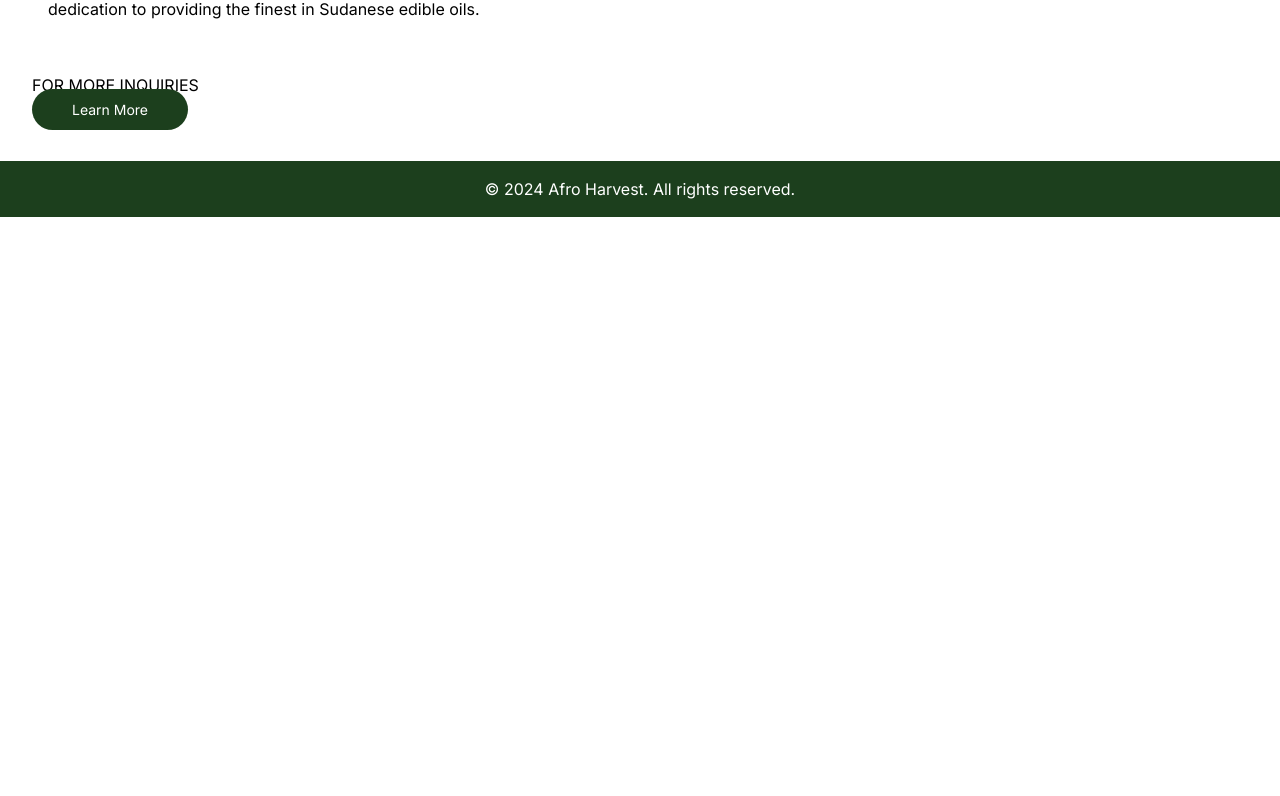
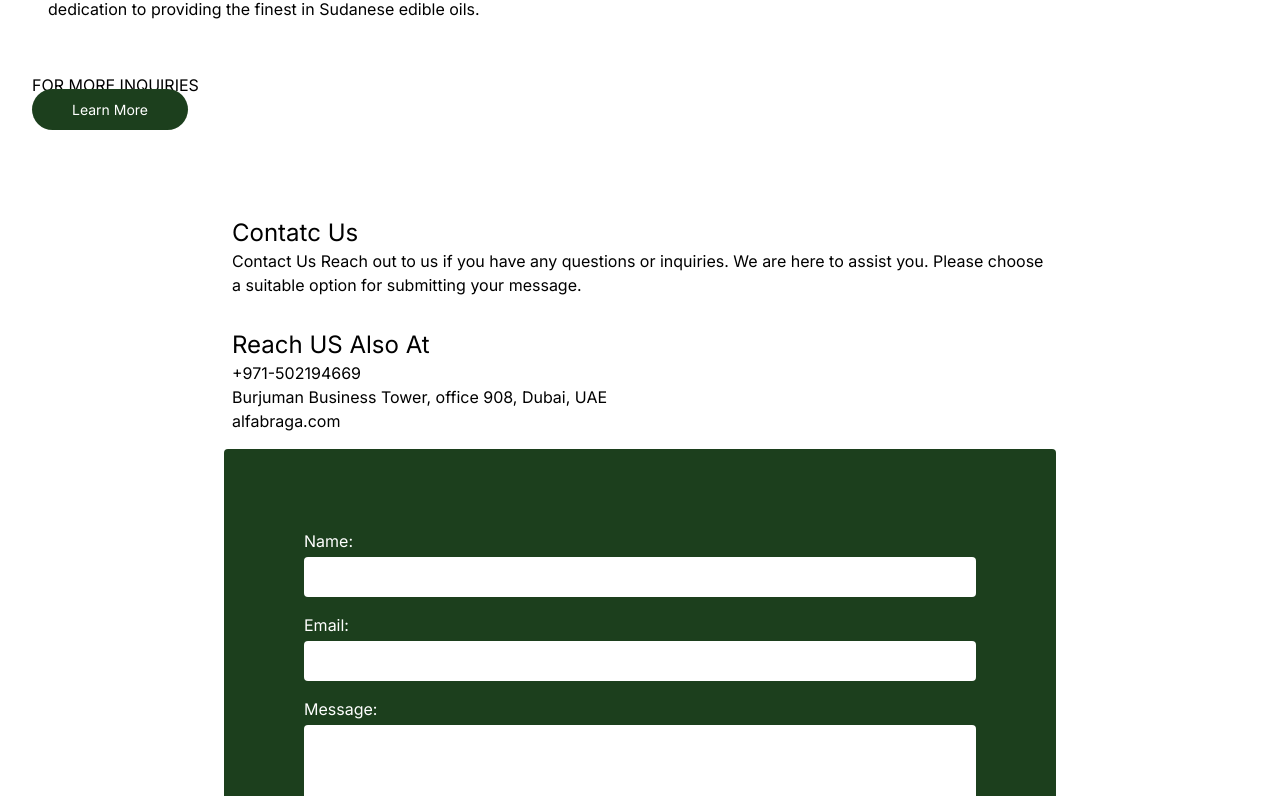
Before and after one commit to IrfanG-cloud/afroharvest, a Next.js app: page /product in a window 1280 px wide. Shown: the part 2064-2860 px from the top of the page. Before the commit the page ends 2281 px from the top, so only its background shows below. Built offline with nearby package versions, Linux system fonts and the light colour scheme.

Commit message:
added form

```diff
--- a/src/app/about/page.js
+++ b/src/app/about/page.js
@@ -1,5 +1,6 @@
 import React from "react";
 import Image from "next/image";
+import ContactForm from "../contact/page";
 
 const page = () => {
   return (
@@ -59,6 +60,9 @@ const page = () => {
         <div className="mx-4 py-12">
           <Image src="/abt.png" alt="" width="500" height="500" />
         </div>
+        <div className="py-10">
+        <ContactForm />
+        </div>
       </div>
     </>
   );
--- a/src/app/product/page.js
+++ b/src/app/product/page.js
@@ -2,6 +2,7 @@ import React from "react";
 import Image from "next/image";
 import Accordion from "@/components/Accordion";
 import Link from "next/link";
+import ContactForm from "../contact/page";
 
 const items = [
     {
@@ -157,6 +158,9 @@ const page = () => {
         <Link href="/" className="bg-[#1c3f1d] w-60 px-10 py-3 text-white rounded-[25px] mt-8 text-[14px]" >Learn More</Link>
         </div>
       </div>
+      <div className="py-10">
+        <ContactForm />
+        </div>
     </div>
   );
 };
```
